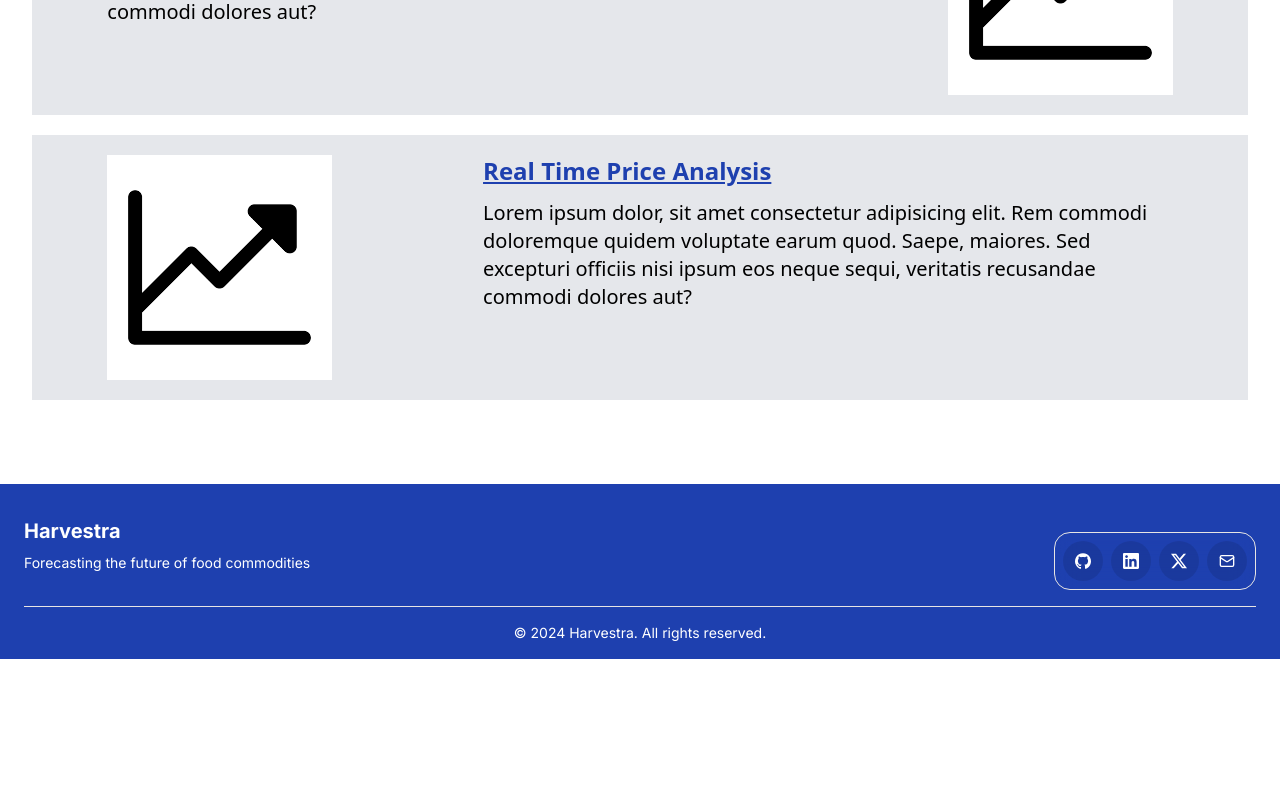
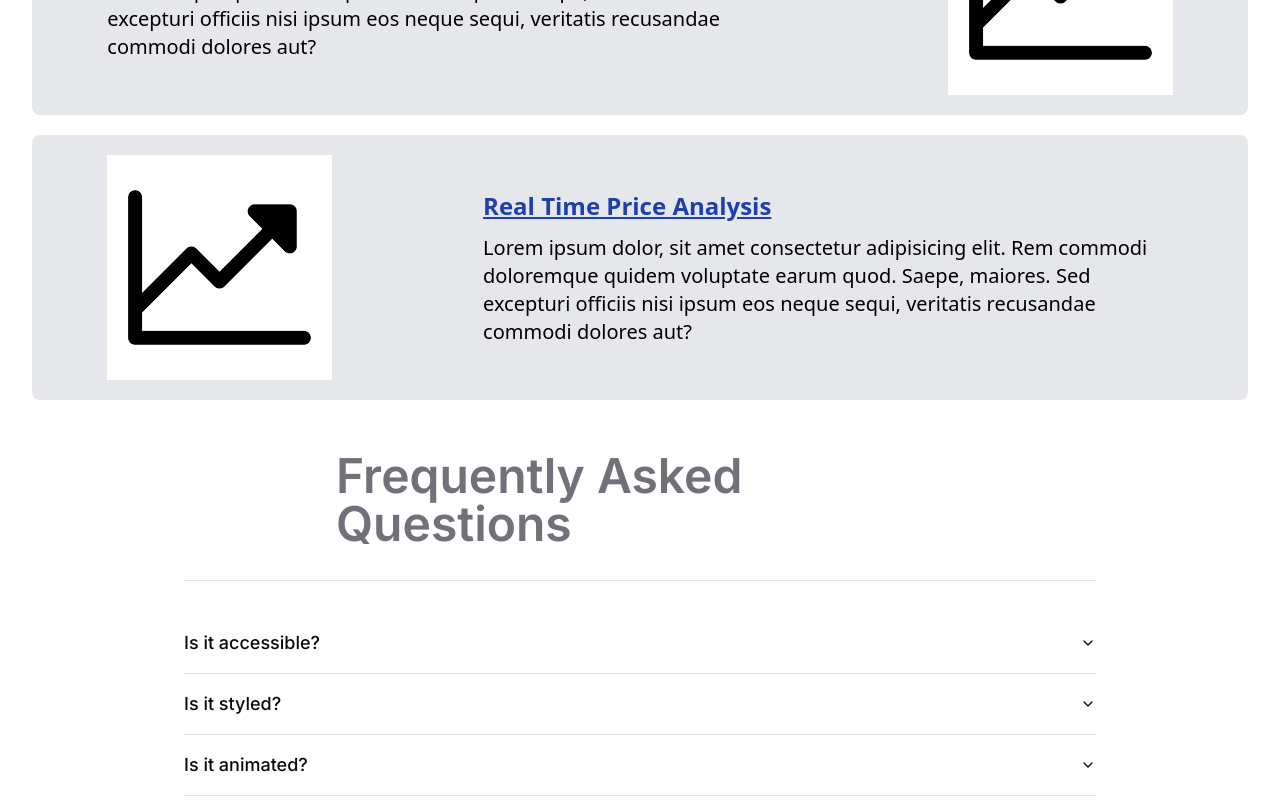
Before and after one commit to abhinav2805-ux/pulse, a Next.js app in the folder client/: page / in a window 1280 px wide. Shown: the part 1100-1900 px from the top of the page. Before the commit the page ends 1759 px from the top, so only its background shows below. Built offline with nearby package versions, Linux system fonts and the light colour scheme.

Commit message:
feat:  added faq

```diff
--- a/client/package.json
+++ b/client/package.json
@@ -13,6 +13,8 @@
     "@emotion/styled": "^11.13.0",
     "@mui/icons-material": "^5.16.7",
     "@mui/material": "^5.16.7",
+    "@radix-ui/react-accordion": "^1.2.0",
+    "@radix-ui/react-separator": "^1.1.0",
     "@radix-ui/react-slot": "^1.1.0",
     "class-variance-authority": "^0.7.0",
     "clsx": "^2.1.1",
--- a/client/src/app/page.tsx
+++ b/client/src/app/page.tsx
@@ -1,12 +1,14 @@
 import Features from "@/components/Features";
 import Image from "next/image";
 import {MarqueeDemo} from "@/components/homeScreenSlideShow"
+import FAQ from "@/components/FAQ";
 
 export default function Home() {
   return (
     <div className="min-h-screen py-16 flex flex-col px-8 rounded-xl">
       <MarqueeDemo/>
       <Features/>
+      <FAQ/>
     </div>
   );
 }
--- /dev/null
+++ b/client/src/components/FAQ.tsx
@@ -0,0 +1,41 @@
+import React from 'react'
+import {
+    Accordion,
+    AccordionContent,
+    AccordionItem,
+    AccordionTrigger,
+  } from "@/components/ui/accordion"
+import { Separator } from './ui/separator'
+
+function FAQ() {
+  return (
+    <div className='flex flex-col justify-evenly items-center space-y-8 py-8'>
+        <h1 className='text-5xl font-semibold w-[50%] text-zinc-500'>Frequently Asked Questions</h1>
+        <Separator className='w-[75%] font-bold'/>
+        <Accordion type="single" collapsible className="w-[75%]">
+            <AccordionItem value="item-1">
+                <AccordionTrigger className='text-lg'>Is it accessible?</AccordionTrigger>
+                <AccordionContent className='text-lg'>
+                Yes. It adheres to the WAI-ARIA design pattern.
+                </AccordionContent>
+            </AccordionItem>
+            <AccordionItem value="item-2">
+                <AccordionTrigger className='text-lg'>Is it styled?</AccordionTrigger>
+                <AccordionContent className='text-lg'>
+                Yes. It comes with default styles that matches the other
+                components&apos; aesthetic.
+                </AccordionContent>
+            </AccordionItem>
+            <AccordionItem value="item-3">
+                <AccordionTrigger className='text-lg'>Is it animated?</AccordionTrigger>
+                <AccordionContent className='text-lg'>
+                Yes. It&apos;s animated by default, but you can disable it if you
+                prefer.
+                </AccordionContent>
+            </AccordionItem>
+        </Accordion>
+    </div>
+  )
+}
+
+export default FAQ
--- a/client/src/components/FeaturedCard.tsx
+++ b/client/src/components/FeaturedCard.tsx
@@ -14,7 +14,7 @@
     })
 
   return (
-    <div className={`flex ${dir=="0"?'flex-row':'flex-row-reverse'} h-1/4 justify-around flex-wrap md:mt-4 md:mb-5 mt-2 mb-2 bg-gray-200`}>
+    <div className={`flex ${dir=="0"?'flex-row':'flex-row-reverse'} h-1/4 justify-around rounded-lg items-center flex-wrap md:mt-4 md:mb-5 mt-2 mb-2 bg-gray-200`}>
 
         <div className='text-black p-5 text-lg md:text-xl md:w-[60%] h-full font-medium font-sans'>
         <p className='text-2xl font-extrabold mb-3 underline text-blue-800'>
--- /dev/null
+++ b/client/src/components/ui/accordion.tsx
@@ -0,0 +1,58 @@
+"use client"
+
+import * as React from "react"
+import * as AccordionPrimitive from "@radix-ui/react-accordion"
+import { ChevronDown } from "lucide-react"
+
+import { cn } from "@/lib/utils"
+
+const Accordion = AccordionPrimitive.Root
+
+const AccordionItem = React.forwardRef<
+  React.ElementRef<typeof AccordionPrimitive.Item>,
+  React.ComponentPropsWithoutRef<typeof AccordionPrimitive.Item>
+>(({ className, ...props }, ref) => (
+  <AccordionPrimitive.Item
+    ref={ref}
+    className={cn("border-b", className)}
+    {...props}
+  />
+))
+AccordionItem.displayName = "AccordionItem"
+
+const AccordionTrigger = React.forwardRef<
+  React.ElementRef<typeof AccordionPrimitive.Trigger>,
+  React.ComponentPropsWithoutRef<typeof AccordionPrimitive.Trigger>
+>(({ className, children, ...props }, ref) => (
+  <AccordionPrimitive.Header className="flex">
+    <AccordionPrimitive.Trigger
+      ref={ref}
+      className={cn(
+        "flex flex-1 items-center justify-between py-4 font-medium transition-all hover:underline [&[data-state=open]>svg]:rotate-180",
+        className
+      )}
+      {...props}
+    >
+      {children}
+      <ChevronDown className="h-4 w-4 shrink-0 transition-transform duration-200" />
+    </AccordionPrimitive.Trigger>
+  </AccordionPrimitive.Header>
+))
+AccordionTrigger.displayName = AccordionPrimitive.Trigger.displayName
+
+const AccordionContent = React.forwardRef<
+  React.ElementRef<typeof AccordionPrimitive.Content>,
+  React.ComponentPropsWithoutRef<typeof AccordionPrimitive.Content>
+>(({ className, children, ...props }, ref) => (
+  <AccordionPrimitive.Content
+    ref={ref}
+    className="overflow-hidden text-sm transition-all data-[state=closed]:animate-accordion-up data-[state=open]:animate-accordion-down"
+    {...props}
+  >
+    <div className={cn("pb-4 pt-0", className)}>{children}</div>
+  </AccordionPrimitive.Content>
+))
+
+AccordionContent.displayName = AccordionPrimitive.Content.displayName
+
+export { Accordion, AccordionItem, AccordionTrigger, AccordionContent }
--- /dev/null
+++ b/client/src/components/ui/separator.tsx
@@ -0,0 +1,31 @@
+"use client"
+
+import * as React from "react"
+import * as SeparatorPrimitive from "@radix-ui/react-separator"
+
+import { cn } from "@/lib/utils"
+
+const Separator = React.forwardRef<
+  React.ElementRef<typeof SeparatorPrimitive.Root>,
+  React.ComponentPropsWithoutRef<typeof SeparatorPrimitive.Root>
+>(
+  (
+    { className, orientation = "horizontal", decorative = true, ...props },
+    ref
+  ) => (
+    <SeparatorPrimitive.Root
+      ref={ref}
+      decorative={decorative}
+      orientation={orientation}
+      className={cn(
+        "shrink-0 bg-border",
+        orientation === "horizontal" ? "h-[1px] w-full" : "h-full w-[1px]",
+        className
+      )}
+      {...props}
+    />
+  )
+)
+Separator.displayName = SeparatorPrimitive.Root.displayName
+
+export { Separator }
```
Also changed, not shown: 1 other file (tests, documents, lock files or other folders).
